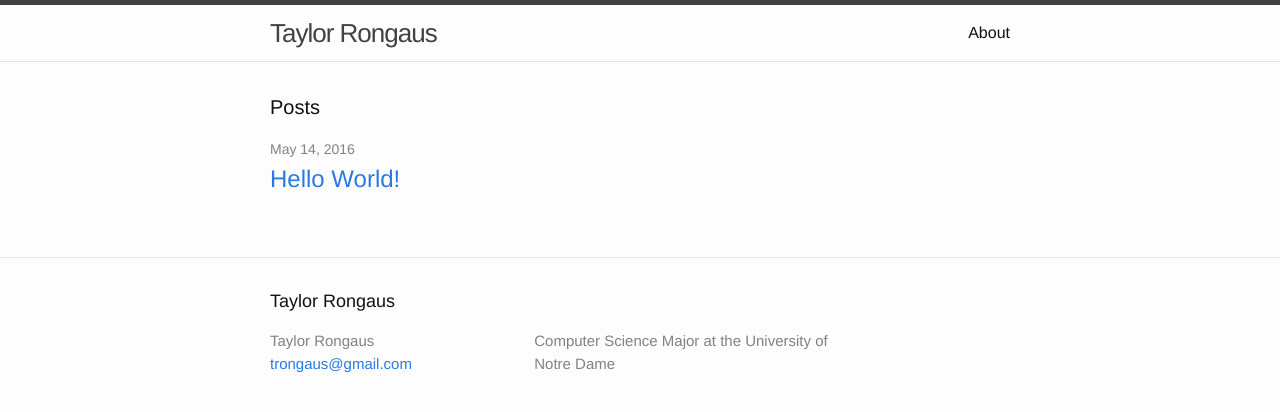
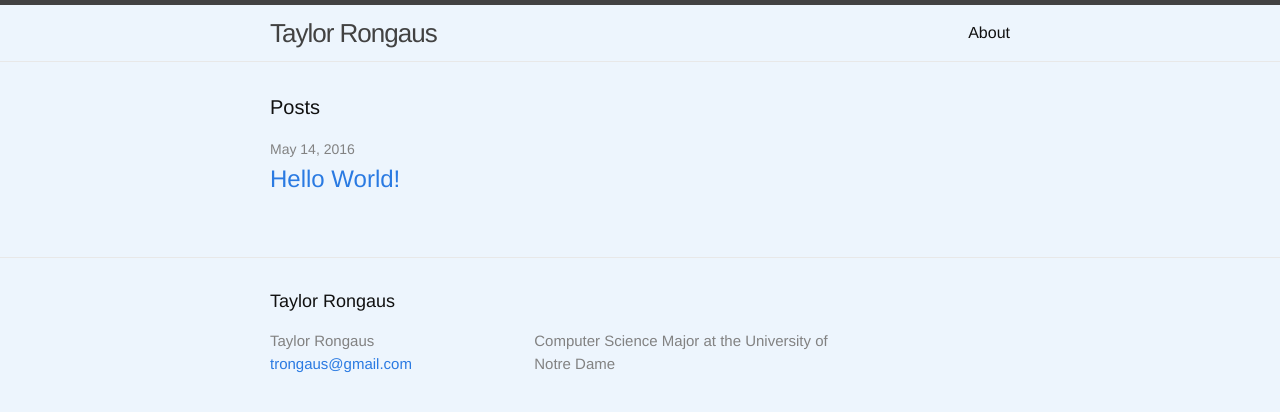
Before and after one commit to trongaus/trongaus.github.io, a Jekyll site: the page built from index.html, in a window 1280 px wide. Shown: the top 412 px of the page. Built offline with Jekyll 4.4.1, drawn with Linux system fonts in a browser that asks for light colours.

Commit message:
messing with coloring

```diff
--- a/css/main.scss
+++ b/css/main.scss
@@ -14,7 +14,7 @@ $base-line-height: 1.5;
 $spacing-unit:     30px;
 
 $text-color:       #111;
-$background-color: #fdfdfd;
+$background-color: #EDF5FD;
 $brand-color:      #2a7ae2;
 
 $grey-color:       #828282;
```
